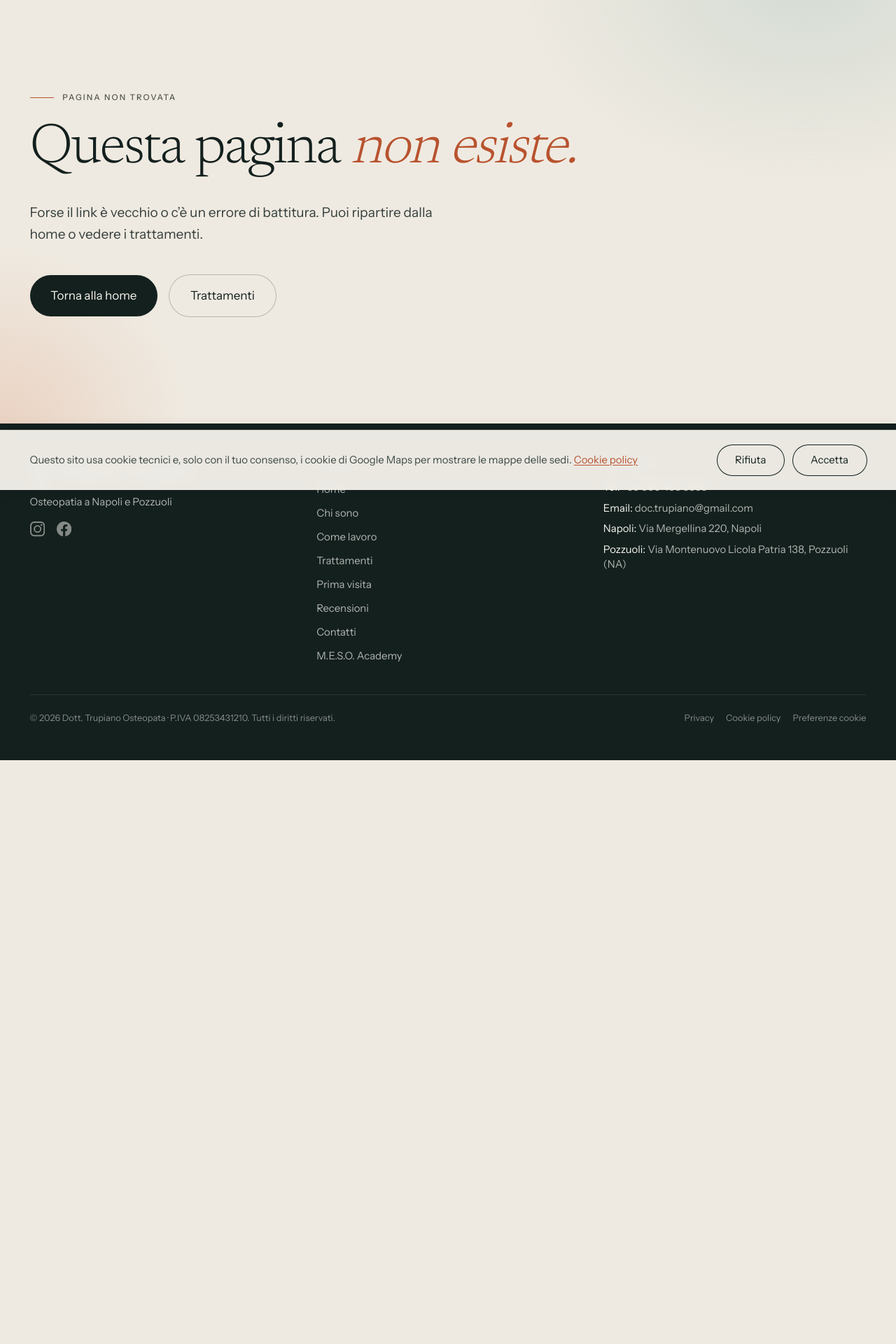
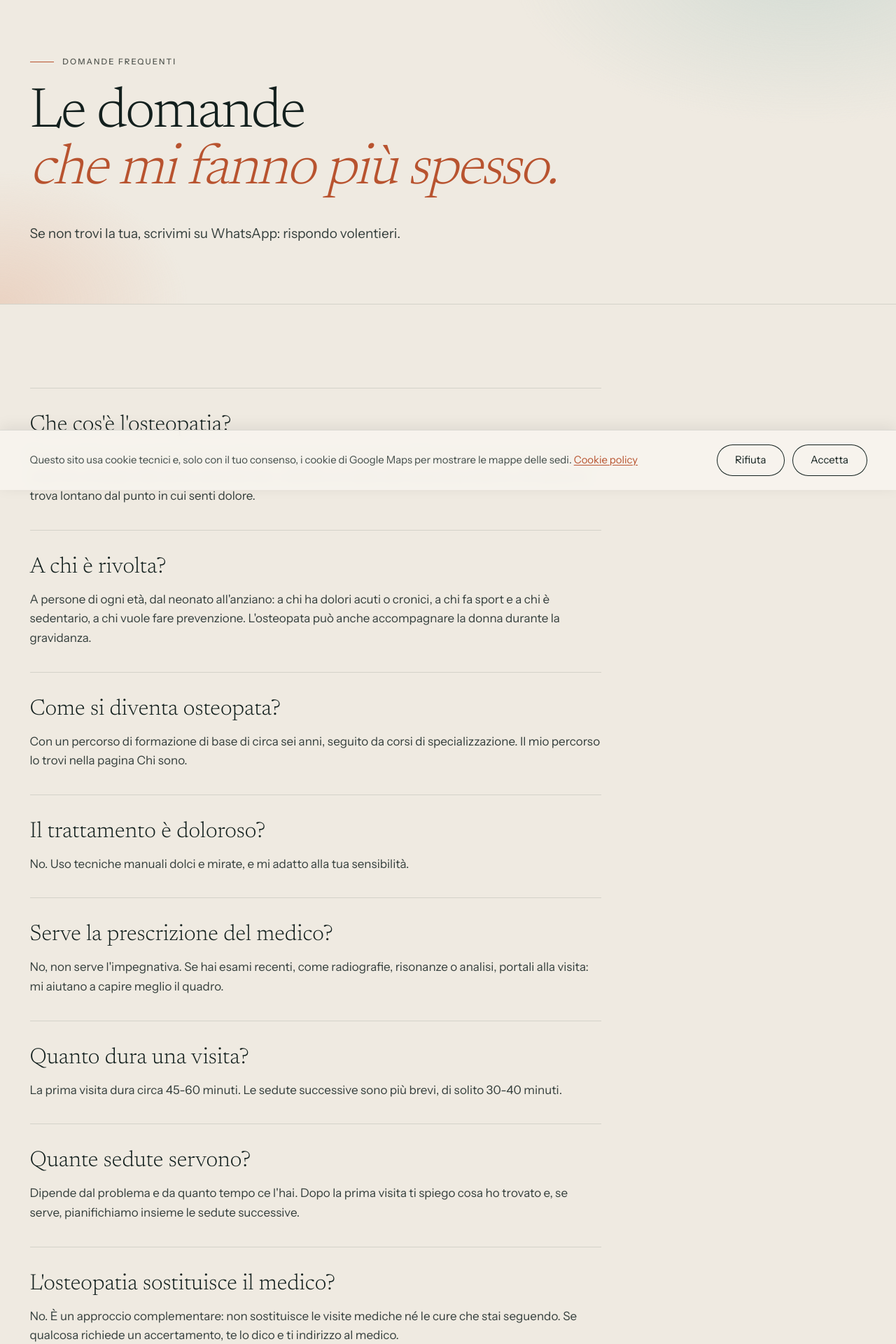
Before and after one commit to michele1977/osteopata-site, a Next.js app: page /domande-frequenti in a window 1280 px wide. Before the commit this address had no page. Shown: the part 100-2020 px from the top of the page at 70% size. Before the commit the page ends 1186 px from the top, so only its background shows below. Built offline with nearby package versions, Linux system fonts and the light colour scheme.

Commit message:
Domande frequenti: nuova pagina con dati strutturati per Google, collegata da Prima visita e dal footer
Co-Authored-By: Claude Sonnet 5.5 <noreply@anthropic.com>
Claude-Session: https://claude.ai/code/session_01BajuaXcQj4vgDBABugaeYk

```diff
--- /dev/null
+++ b/app/domande-frequenti/page.tsx
@@ -0,0 +1,94 @@
+import type { Metadata } from "next";
+import Container from "@/components/ui/Container";
+import PageHero from "@/components/ui/PageHero";
+import CallBand from "@/components/ui/CallBand";
+
+export const metadata: Metadata = {
+  title: "Domande frequenti sull'osteopatia",
+  description:
+    "Cos'è l'osteopatia, a chi è rivolta, quanto dura una visita e come si prenota: le risposte alle domande più comuni del Dott. Trupiano, osteopata a Napoli e Pozzuoli.",
+};
+
+const DOMANDE = [
+  {
+    d: "Che cos'è l'osteopatia?",
+    r: "È una medicina manipolativa che considera la persona nel suo insieme. Si lavora con le mani, sia per capire cosa non va sia per intervenire, senza farmaci. L'obiettivo è risalire alla causa del problema, che spesso si trova lontano dal punto in cui senti dolore.",
+  },
+  {
+    d: "A chi è rivolta?",
+    r: "A persone di ogni età, dal neonato all'anziano: a chi ha dolori acuti o cronici, a chi fa sport e a chi è sedentario, a chi vuole fare prevenzione. L'osteopata può anche accompagnare la donna durante la gravidanza.",
+  },
+  {
+    d: "Come si diventa osteopata?",
+    r: "Con un percorso di formazione di base di circa sei anni, seguito da corsi di specializzazione. Il mio percorso lo trovi nella pagina Chi sono.",
+  },
+  {
+    d: "Il trattamento è doloroso?",
+    r: "No. Uso tecniche manuali dolci e mirate, e mi adatto alla tua sensibilità.",
+  },
+  {
+    d: "Serve la prescrizione del medico?",
+    r: "No, non serve l'impegnativa. Se hai esami recenti, come radiografie, risonanze o analisi, portali alla visita: mi aiutano a capire meglio il quadro.",
+  },
+  {
+    d: "Quanto dura una visita?",
+    r: "La prima visita dura circa 45-60 minuti. Le sedute successive sono più brevi, di solito 30-40 minuti.",
+  },
+  {
+    d: "Quante sedute servono?",
+    r: "Dipende dal problema e da quanto tempo ce l'hai. Dopo la prima visita ti spiego cosa ho trovato e, se serve, pianifichiamo insieme le sedute successive.",
+  },
+  {
+    d: "L'osteopatia sostituisce il medico?",
+    r: "No. È un approccio complementare: non sostituisce le visite mediche né le cure che stai seguendo. Se qualcosa richiede un accertamento, te lo dico e ti indirizzo al medico.",
+  },
+  {
+    d: "Come si prenota?",
+    r: "Ricevo solo su appuntamento, a Napoli e a Pozzuoli. Scrivimi su WhatsApp: rispondo personalmente e troviamo insieme il giorno più comodo.",
+  },
+];
+
+const jsonLd = {
+  "@context": "https://schema.org",
+  "@type": "FAQPage",
+  mainEntity: DOMANDE.map(({ d, r }) => ({
+    "@type": "Question",
+    name: d,
+    acceptedAnswer: { "@type": "Answer", text: r },
+  })),
+};
+
+export default function DomandeFrequentiPage() {
+  return (
+    <>
+      <script
+        type="application/ld+json"
+        dangerouslySetInnerHTML={{ __html: JSON.stringify(jsonLd).replace(/</g, "\\u003c") }}
+      />
+      <PageHero
+        eyebrow="Domande frequenti"
+        title={
+          <>
+            Le domande
+            <br />
+            <em>che mi fanno più spesso.</em>
+          </>
+        }
+        intro={<p>Se non trovi la tua, scrivimi su WhatsApp: rispondo volentieri.</p>}
+      />
+
+      <Container as="section" className="py-24 lg:py-28">
+        <dl className="max-w-3xl">
+          {DOMANDE.map(({ d, r }) => (
+            <div key={d} className="border-t border-line py-8">
+              <dt className="font-display text-2xl font-light md:text-3xl">{d}</dt>
+              <dd className="mt-3 leading-relaxed text-ink/85">{r}</dd>
+            </div>
+          ))}
+        </dl>
+      </Container>
+
+      <CallBand />
+    </>
+  );
+}
--- a/app/prima-visita/page.tsx
+++ b/app/prima-visita/page.tsx
@@ -1,4 +1,5 @@
 import type { Metadata } from "next";
+import Link from "next/link";
 import Container from "@/components/ui/Container";
 import Eyebrow from "@/components/ui/Eyebrow";
 import PageHero from "@/components/ui/PageHero";
@@ -88,7 +89,8 @@ export default function PrimaVisitaPage() {
               Prima di venire in studio.
             </h2>
           </div>
-          <dl className="lg:col-span-8">
+          <div className="lg:col-span-8">
+          <dl>
             {infoPratiche.map((info) => (
               <div key={info.titolo} className="grid gap-2 border-t border-line py-7 sm:grid-cols-3 sm:gap-8">
                 <dt className="text-[13px] sm:text-[11.5px] font-medium uppercase tracking-[0.18em] text-stone sm:pt-1">
@@ -98,6 +100,12 @@ export default function PrimaVisitaPage() {
               </div>
             ))}
           </dl>
+          <div className="border-t border-line pt-7">
+            <Link href="/domande-frequenti" className="text-xs font-medium uppercase tracking-widest text-tufo hover:underline">
+              Altre domande frequenti →
+            </Link>
+          </div>
+          </div>
         </Container>
       </section>
 
--- a/app/sitemap.ts
+++ b/app/sitemap.ts
@@ -1,7 +1,7 @@
 import type { MetadataRoute } from "next";
 import { NAV_LINKS, SITE_URL } from "@/lib/constants";
 
-const ALTRE_PAGINE = ["/meso-academy", "/privacy", "/cookie-policy"];
+const ALTRE_PAGINE = ["/domande-frequenti", "/meso-academy", "/privacy", "/cookie-policy"];
 
 export default function sitemap(): MetadataRoute.Sitemap {
   return [...NAV_LINKS.map((l) => l.href), ...ALTRE_PAGINE].map((path) => ({
--- a/components/layout/Footer.tsx
+++ b/components/layout/Footer.tsx
@@ -55,6 +55,11 @@ export default function Footer() {
                 </li>
               ))}
               <li>
+                <Link href="/domande-frequenti" className="text-sm text-paper/70 hover:text-[#e08a68] transition-colors">
+                  Domande frequenti
+                </Link>
+              </li>
+              <li>
                 <Link href="/meso-academy" className="text-sm text-paper/70 hover:text-[#e08a68] transition-colors">
                   M.E.S.O. Academy
                 </Link>
```
